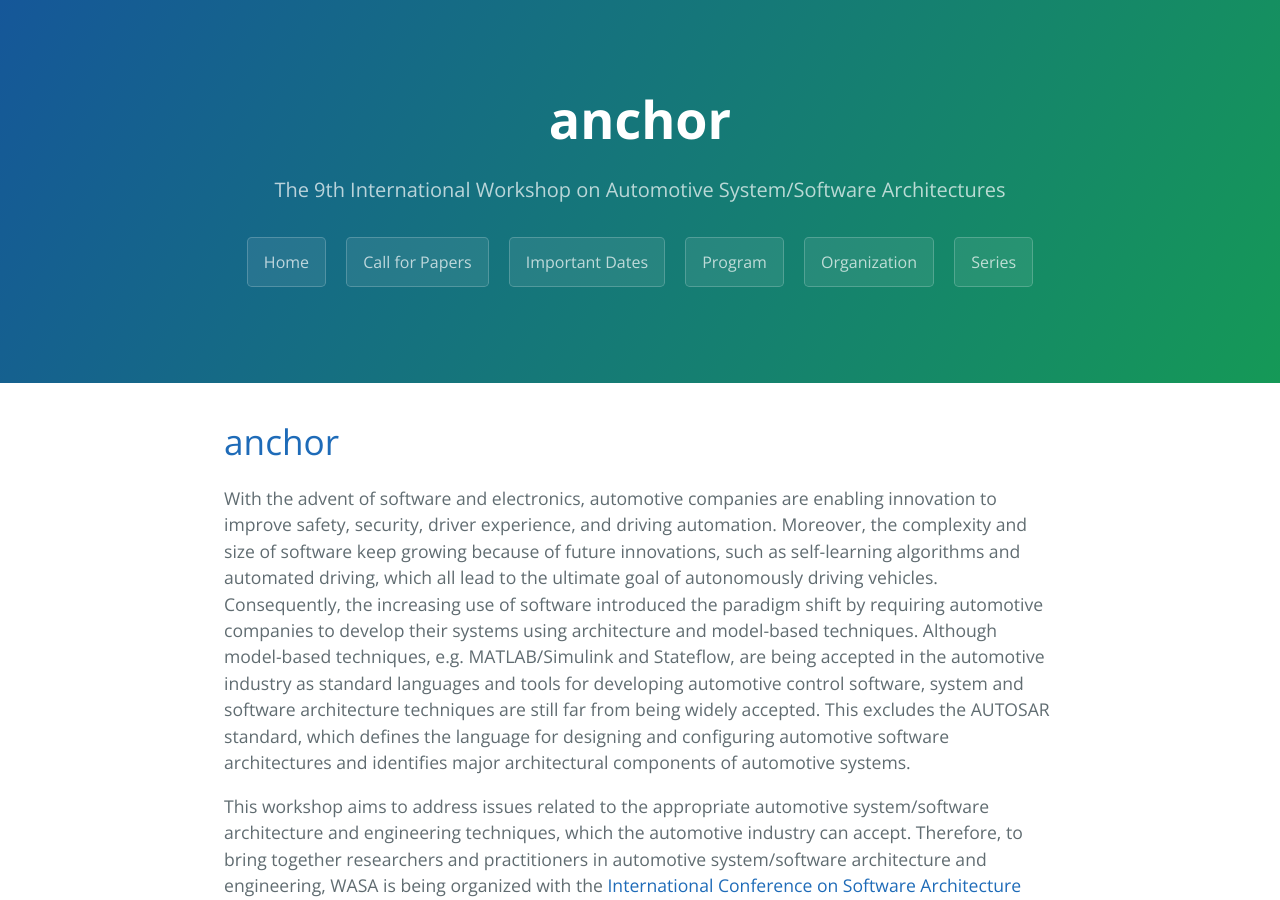
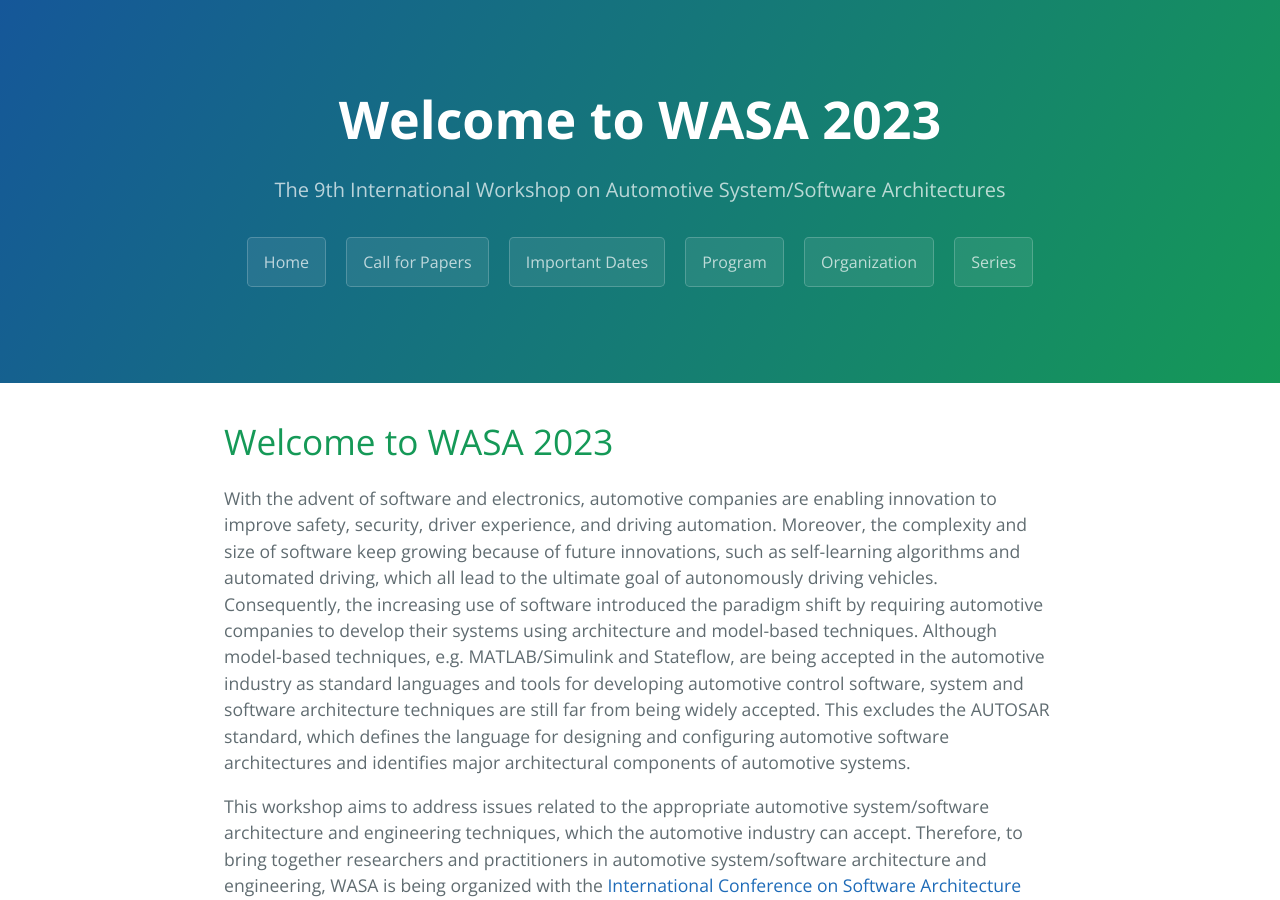
Before and after one commit to WASA-Workshop/2023, a Jekyll site: the page built from index.md, in a window 1280 px wide and 900 px high. Built offline with Jekyll 4.4.1, drawn with Linux system fonts in a browser that asks for light colours; our own code applies the rules of GitHub Pages for plain Markdown files.

Commit message:
Update index.md

```diff
--- a/index.md
+++ b/index.md
@@ -2,8 +2,7 @@
 layout: default
 ---
 
-# [anchor](#Welcome-to-WASA-2023)
-
+# Welcome to WASA 2023
 
 With the advent of software and electronics, automotive companies are enabling innovation to improve safety, security, driver experience, and driving automation. Moreover, the complexity and size of software keep growing because of future innovations, such as self-learning algorithms and automated driving, which all lead to the ultimate goal of autonomously driving vehicles. Consequently, the increasing use of software introduced the paradigm shift by requiring automotive companies to develop their systems using architecture and model-based techniques. Although model-based techniques, e.g. MATLAB/Simulink and Stateflow, are being accepted in the automotive industry as standard languages and tools for developing automotive control software, system and software architecture techniques are still far from being widely accepted. This excludes the AUTOSAR standard, which defines the language for designing and configuring automotive software architectures and identifies major architectural components of automotive systems.
 
```
Also changed, not shown: other parts of index.md (+1 -1 lines).
